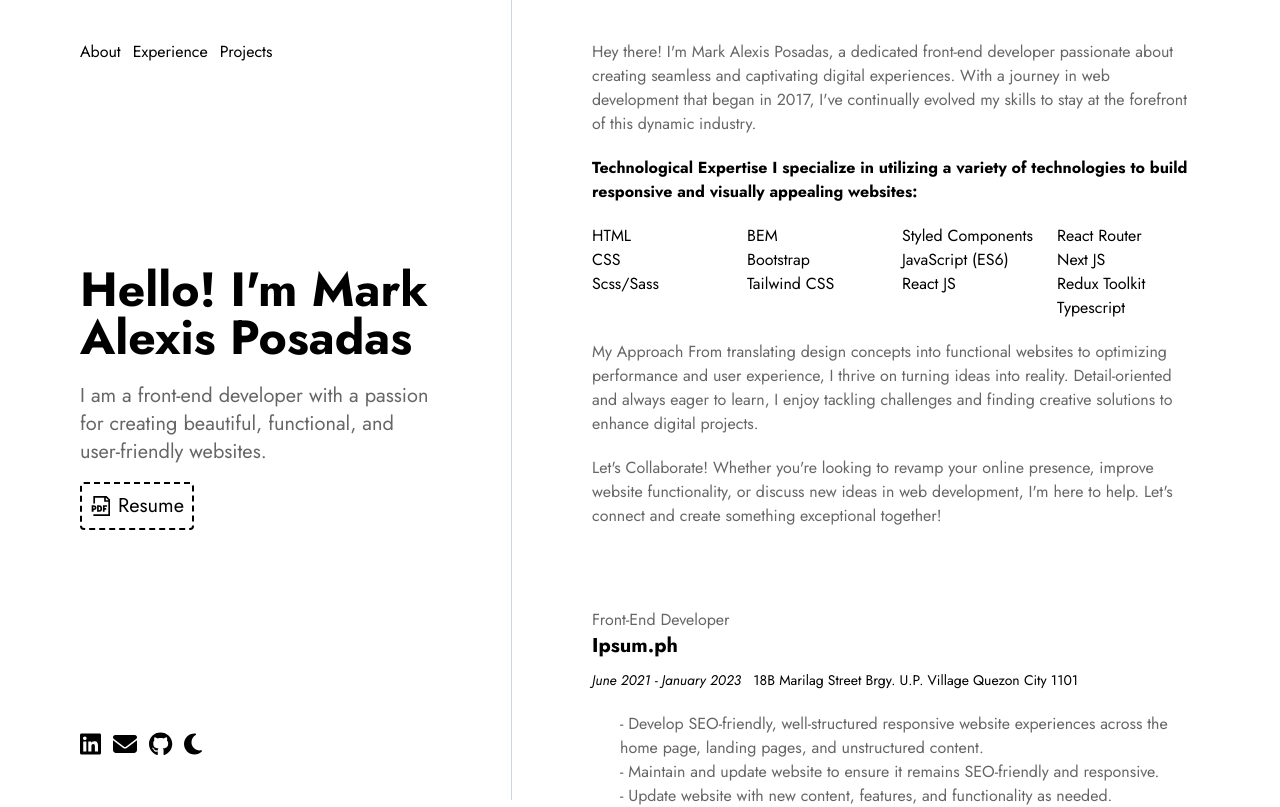
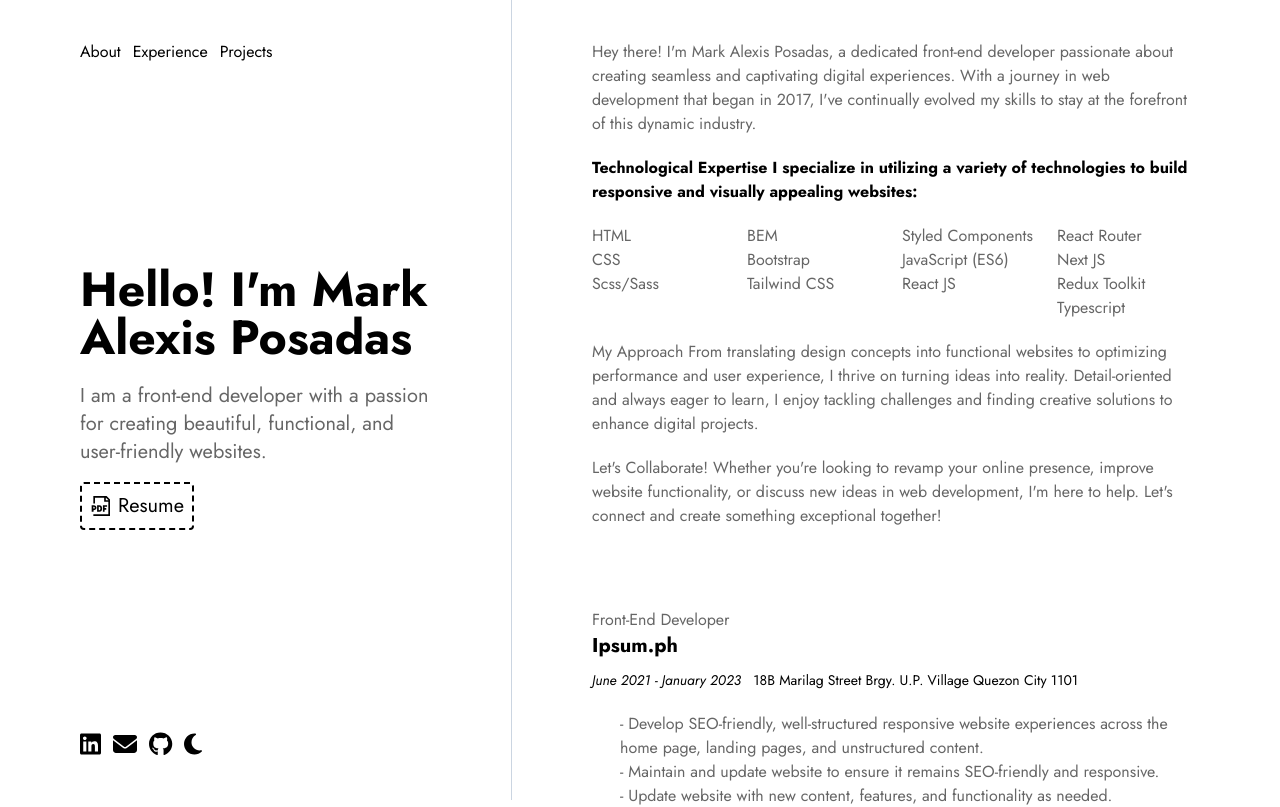
Before and after one commit to Mark-Alexis-Posadas/react-portfolio, a React (Vite) app: page / in a window 1280 px wide. Shown: the top 807 px of the page. Built offline with nearby package versions, Linux system fonts and the light colour scheme.

Commit message:
add theme in about

```diff
--- a/src/App.tsx
+++ b/src/App.tsx
@@ -35,7 +35,7 @@ export default function App() {
         handleToggleTheme={handleToggleTheme}
       />
       <main className="md:ml-[40%] w-full min-h-screen px-5 md:px-20">
-        <About />
+        <About toggleTheme={toggleTheme} />
         <Experience toggleTheme={toggleTheme} />
         <Projects toggleTheme={toggleTheme} />
       </main>
--- a/src/pages/about/index.tsx
+++ b/src/pages/about/index.tsx
@@ -43,8 +43,9 @@
 //       return null;
 //   }
 // };
+import { ToggleThemeType } from "../../types/toggle-theme";
 
-export default function About() {
+export default function About({ toggleTheme }: ToggleThemeType) {
   return (
     <section className="py-10" id="about">
       <p className="text-[#666]">
@@ -57,7 +58,11 @@ export default function About() {
         Technological Expertise I specialize in utilizing a variety of
         technologies to build responsive and visually appealing websites:
       </b>
-      <div className="grid grid-cols-4 gap-3">
+      <div
+        className={`grid grid-cols-4 gap-3 ${
+          toggleTheme ? "dark:text-[#999]" : "dark:text-[#666]"
+        }`}
+      >
         <ul>
           <li>HTML</li>
           <li>CSS</li>
```
